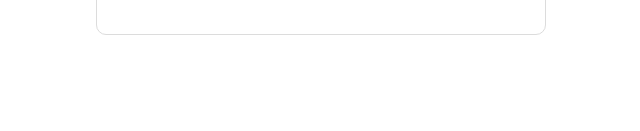
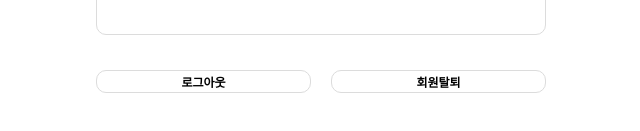
Before and after one commit to his0si/md-site, a React (Vite) app in the folder frontend/: page /my-page in a window 1280 px wide. Shown: the part 499-630 px from the top of the page, without its empty margins (319-959 px from the left). Built offline with nearby package versions, Linux system fonts and the light colour scheme.

Commit message:
Feat(#139): 회원가입, 로그인 버튼 퍼블리싱

```diff
--- a/frontend/src/pages/MyPage/MyPage.jsx
+++ b/frontend/src/pages/MyPage/MyPage.jsx
@@ -1,66 +1,122 @@
 import styled from "styled-components";
-import {Link} from "react-router-dom";
+import { Link } from "react-router-dom";
 
 const Container = styled.div`
   height: 100vh;
   width: 100%;
   max-width: 500px;
-  background: rgb(255,255,255);
+  background: rgb(255, 255, 255);
   display: flex;
   flex-direction: column;
   align-items: center;
-  justify-Content: flex-start;
+  justify-content: flex-start;
   margin: auto;
   padding-top: 50px;
 `;
 
-const Box=styled.div`
-  width:100%;
+const Box = styled.div`
+  width: 100%;
   height: 150px;
   border: 1px solid RGB(220, 220, 220);
-  border-radius:10px;
-  display:flex;
-  flex-direction:column;
-  align-items:center;
+  border-radius: 10px;
+  display: flex;
+  flex-direction: column;
+  align-items: center;
   gap: 20px;
-  margin:0px;
-  justify-content:center;
+  margin: 0px;
+  justify-content: center;
+`;
+
+const Row = styled.div`
+  display: flex;
+  width: 90%;
+  gap: 20px;
+  margin-top: 35px;
 `;
 
 const MyPage = () => {
   return (
     <>
       <Container>
+        <div
+          style={{
+            color: "#167D4E",
+            fontSize: "20px",
+            fontWeight: "700",
+            marginBottom: "10vh",
+            marginTop: "5vh",
+          }}
+        >
+          마이페이지
+        </div>
 
-            <div style={{color:" #167D4E",fontSize:"20px",fontWeight:"700",marginBottom:"10vh",marginTop:"5vh"}}>마이페이지</div>
-
-                  <Link to="/my-page/list" style={{textDecoration:"none",color:"black",width:"90%"}}>
-                  <Box style={{marginBottom:"35px"}}>
-                      <svg width="28" height="28" viewBox="0 0 28 28" fill="none" xmlns="http://www.w3.org/2000/svg">
-                      <path d="M23.3333 14V25.6667H4.66665V14M14 25.6667V8.16671M14 8.16671H8.74998C7.97643 8.16671 7.23457 7.85942 6.68758 7.31244C6.1406 6.76545 5.83331 6.02359 5.83331 5.25004C5.83331 4.47649 6.1406 3.73463 6.68758 3.18765C7.23457 2.64066 7.97643 2.33337 8.74998 2.33337C12.8333 2.33337 14 8.16671 14 8.16671ZM14 8.16671H19.25C20.0235 8.16671 20.7654 7.85942 21.3124 7.31244C21.8594 6.76545 22.1666 6.02359 22.1666 5.25004C22.1666 4.47649 21.8594 3.73463 21.3124 3.18765C20.7654 2.64066 20.0235 2.33337 19.25 2.33337C15.1666 2.33337 14 8.16671 14 8.16671ZM2.33331 8.16671H25.6666V14H2.33331V8.16671Z" stroke="#1E1E1E" strokeWidth="2" strokeLinecap="round" strokeLinejoin="round"/>
+        <Link
+          to="/my-page/list"
+          style={{ textDecoration: "none", color: "black", width: "90%" }}
+        >
+          <Box style={{ marginBottom: "35px" }}>
+            <svg
+              width="28"
+              height="28"
+              viewBox="0 0 28 28"
+              fill="none"
+              xmlns="http://www.w3.org/2000/svg"
+            >
+              <path
+                d="M23.3333 14V25.6667H4.66665V14M14 25.6667V8.16671M14 8.16671H8.74998C7.97643 8.16671 7.23457 7.85942 6.68758 7.31244C6.1406 6.76545 5.83331 6.02359 5.83331 5.25004C5.83331 4.47649 6.1406 3.73463 6.68758 3.18765C7.23457 2.64066 7.97643 2.33337 8.74998 2.33337C12.8333 2.33337 14 8.16671 14 8.16671ZM14 8.16671H19.25C20.0235 8.16671 20.7654 7.85942 21.3124 7.31244C21.8594 6.76545 22.1666 6.02359 22.1666 5.25004C22.1666 4.47649 21.8594 3.73463 21.3124 3.18765C20.7654 2.64066 20.0235 2.33337 19.25 2.33337C15.1666 2.33337 14 8.16671 14 8.16671ZM2.33331 8.16671H25.6666V14H2.33331V8.16671Z"
+                stroke="#1E1E1E"
+                strokeWidth="2"
+                strokeLinecap="round"
+                strokeLinejoin="round"
+              />
             </svg>
 
-                      <p style={{ fontSize:"16px",fontWeight:"600"}}>내 주문 목록 확인하기</p>
+            <p style={{ fontSize: "16px", fontWeight: "600" }}>
+              내 주문 목록 확인하기
+            </p>
           </Box>
         </Link>
 
-                  <Link to="/my-page/info" style={{textDecoration:"none",color:"black",width:"90%"}}>
+        <Link
+          to="/my-page/info"
+          style={{ textDecoration: "none", color: "black", width: "90%" }}
+        >
           <Box>
-                      <svg width="28" height="28" viewBox="0 0 28 28" fill="none" xmlns="http://www.w3.org/2000/svg">
-                      <path d="M14 18.6666V14M14 9.33331H14.0116M25.6666 14C25.6666 20.4433 20.4433 25.6666 14 25.6666C7.55666 25.6666 2.33331 20.4433 2.33331 14C2.33331 7.55666 7.55666 2.33331 14 2.33331C20.4433 2.33331 25.6666 7.55666 25.6666 14Z" stroke="#1E1E1E" strokeWidth="2" strokeLinecap="round" strokeLinejoin="round"/>
+            <svg
+              width="28"
+              height="28"
+              viewBox="0 0 28 28"
+              fill="none"
+              xmlns="http://www.w3.org/2000/svg"
+            >
+              <path
+                d="M14 18.6666V14M14 9.33331H14.0116M25.6666 14C25.6666 20.4433 20.4433 25.6666 14 25.6666C7.55666 25.6666 2.33331 20.4433 2.33331 14C2.33331 7.55666 7.55666 2.33331 14 2.33331C20.4433 2.33331 25.6666 7.55666 25.6666 14Z"
+                stroke="#1E1E1E"
+                strokeWidth="2"
+                strokeLinecap="round"
+                strokeLinejoin="round"
+              />
             </svg>
 
-                      <p style={{fontSize:"16px",fontWeight:"600"}}>상품 수령 정보 확인하기</p>
-
+            <p style={{ fontSize: "16px", fontWeight: "600" }}>
+              상품 수령 정보 확인하기
+            </p>
           </Box>
         </Link>
 
-
+        {/* 회원가입, 로그인 api 연결 */}
+        <Row>
+          <Box style={{ width: "50%", height: "120%" }}>
+            <p style={{ fontSize: "12px", fontWeight: "600" }}>로그아웃</p>
+          </Box>
+          <Box style={{ width: "50%", height: "120%" }}>
+            <p style={{ fontSize: "12px", fontWeight: "600" }}>회원탈퇴</p>
+          </Box>
+        </Row>
 
       </Container>
-
     </>
-    )
-  }
+  );
+};
 
 export default MyPage;
```
Lines whose indentation alone changed are shown as unchanged.
